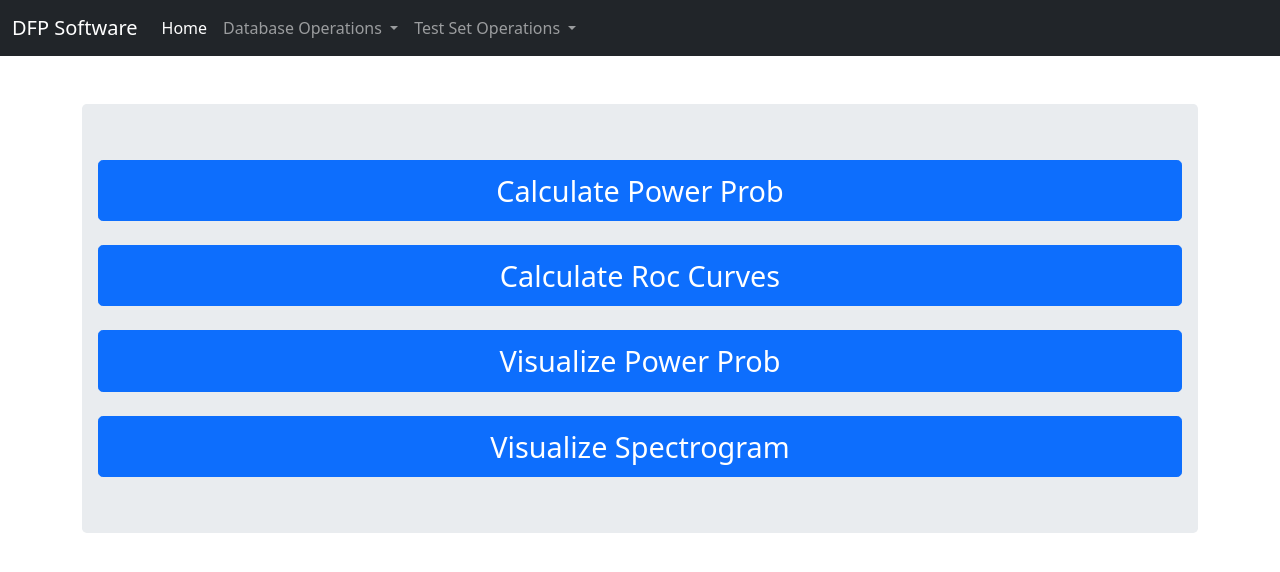
After one commit to melburmer/DFP_WEB, a Django app: template dfpproject/analyze/templates/analyze/analyze_options.html in a window 1280 px wide. The commit adds this page. Shown: the top 572 px of the page. Run offline with Django 3.2, Linux system fonts and the light colour scheme; the template is opened without the code that fills it, so the values that code supplies are empty; some libraries are stand-ins or nearby versions.

Commit message:
analysis options page is added [ADD]

```diff
--- /dev/null
+++ b/dfpproject/analyze/templates/analyze/analyze_options.html
@@ -0,0 +1,21 @@
+{% extends 'base.html' %}
+
+
+{% block content %}
+  <br>
+  <br>
+  <div class="AnalysisOptionsDiv jumbotron container">
+    <br>
+    <a class="btn btn-primary btn-lg AnalysisButton" href="#">Calculate Power Prob</a>
+    <br>
+    <a class="btn btn-primary btn-lg AnalysisButton" href="#">Calculate Roc Curves</a>
+    <br>
+    <a class="btn btn-primary btn-lg AnalysisButton" href="#">Visualize Power Prob</a>
+    <br>
+    <a class="btn btn-primary btn-lg AnalysisButton" href="#">Visualize Spectrogram</a>
+    <br>
+
+
+  </div>
+
+{% endblock %}
--- a/dfpproject/analyze/urls.py
+++ b/dfpproject/analyze/urls.py
@@ -8,4 +8,5 @@ urlpatterns = [
     url(r'create_testset/$', views.CreateTestset.as_view(), name='create_testset'),
     url(r'^select_subset_filter$', views.select_subset_filter, name="select_subset_filter"),
     url(r'^select_subset$', views.RecordSelectSubset.as_view(), name="select_subset"),
+    url(r'^analyze_testset', views.AnalyzeTestSet.as_view(), name="analyze_testset")
 ]
--- a/dfpproject/static/css/master.css
+++ b/dfpproject/static/css/master.css
@@ -9,3 +9,11 @@
   background-color: #e9ecef;
   border-radius: .3rem;
 }
+
+.AnalysisButton{
+
+  font-size:1.8rem;
+  display: flex;
+  justify-content: center;
+
+}
--- a/dfpproject/templates/base.html
+++ b/dfpproject/templates/base.html
@@ -55,7 +55,7 @@
                 <li><hr class="dropdown-divider"></li>
                 <li><a class="dropdown-item" href="#">Edit Test Set</a></li>
                 <li><hr class="dropdown-divider"></li>
-                <li><a class="dropdown-item" href="#">Analyze Test Set</a></li>
+                <li><a class="dropdown-item" href="{% url 'analyze:analyze_testset' %}">Analyze Test Set</a></li>
                 <li><hr class="dropdown-divider"></li>
                 <li><a class="dropdown-item" href="#">Delete Test Set</a></li>
               </ul>
```
Also changed, not shown: dfpproject/analyze/views.py (+6 -1 lines).
